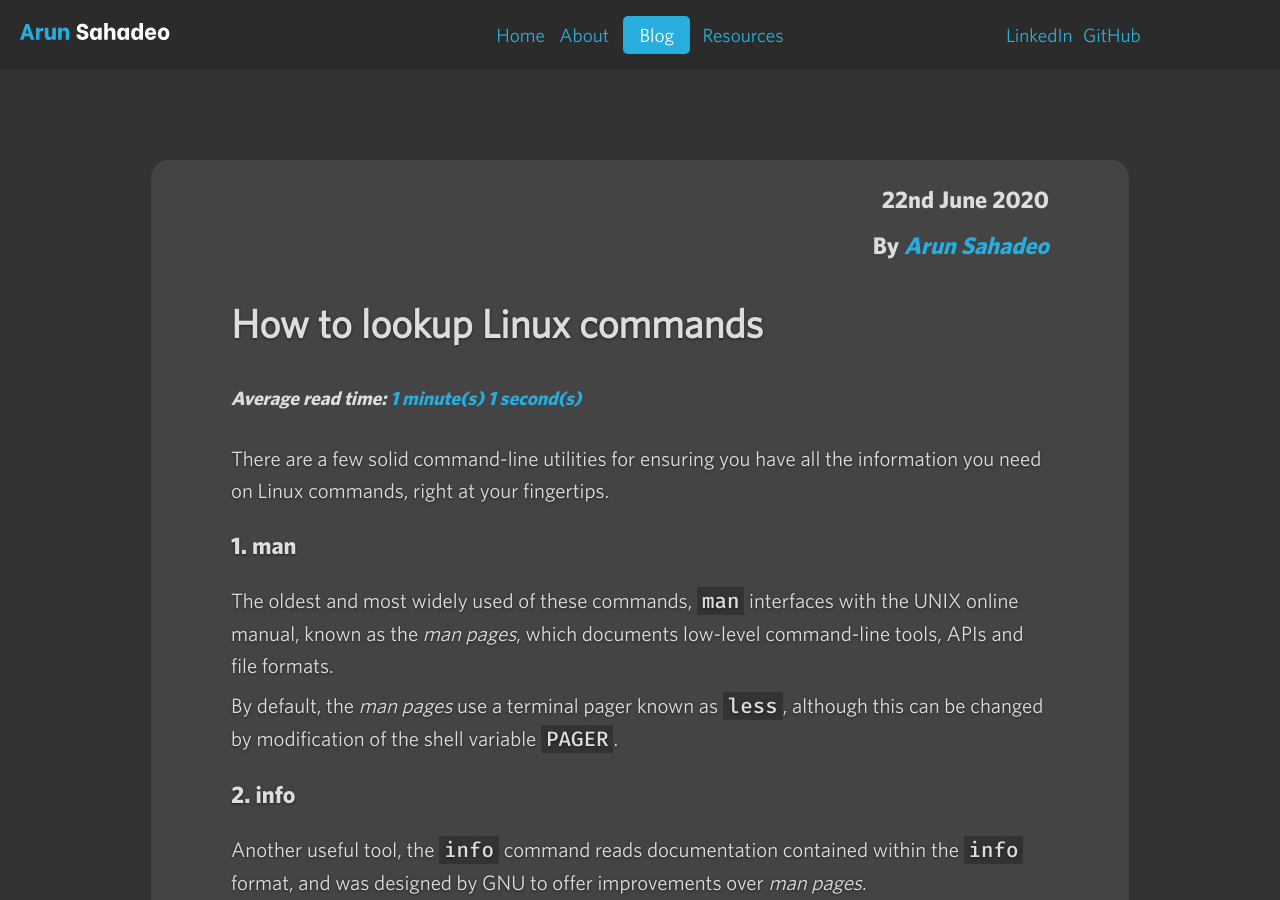
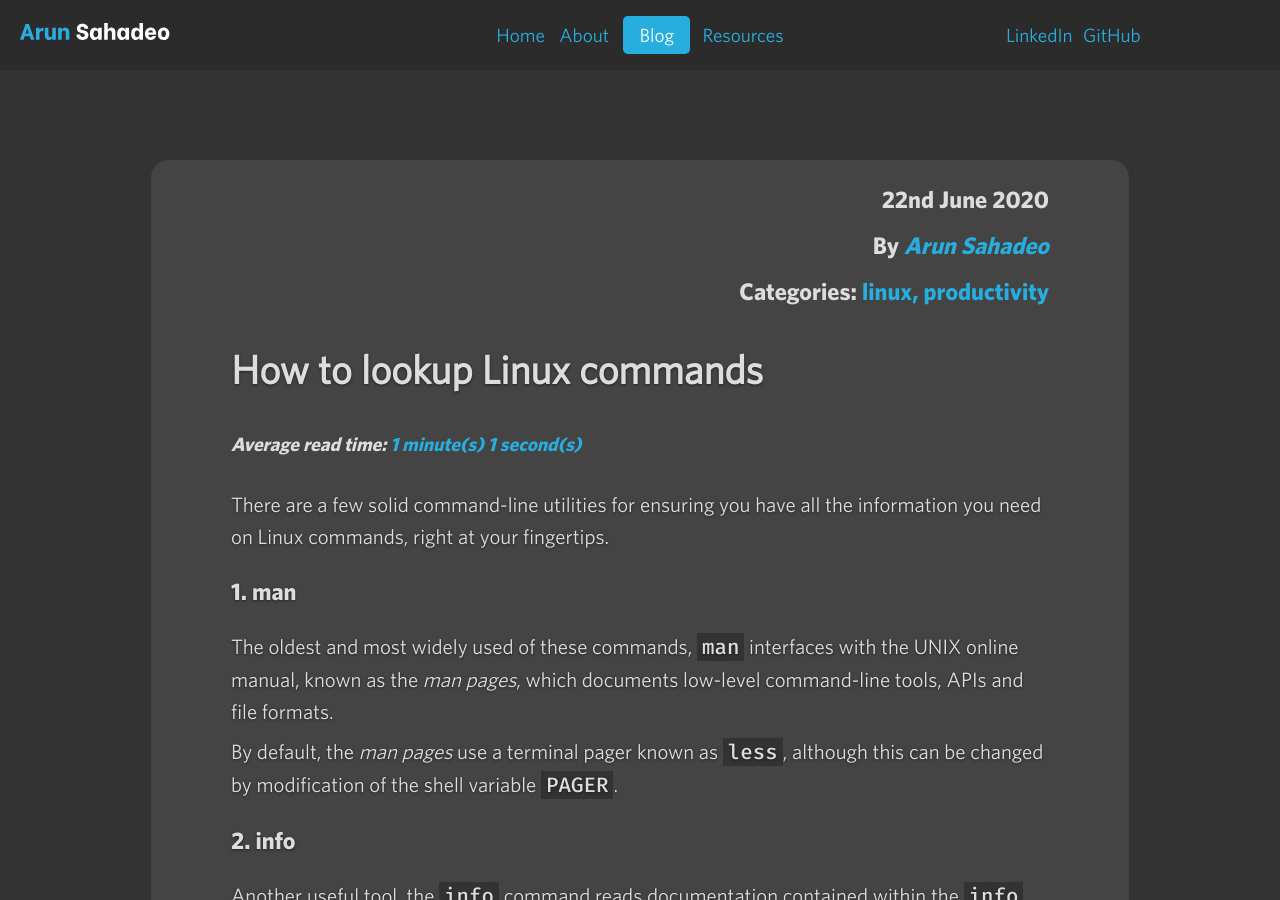
Before and after one commit to ArunSahadeo/ArunSahadeo.github.io, a Jekyll site: the page built from _posts/2020-06-22-how-to-lookup-commands.markdown, in a window 1280 px wide and 900 px high. Built offline with Jekyll 4.4.1, drawn with Linux system fonts in a browser that asks for light colours; some web fonts are replaced.

Commit message:
Link categories within articles

```diff
--- a/_layouts/article.html
+++ b/_layouts/article.html
@@ -60,6 +60,13 @@
                 <small class="postmeta whitney-bold">
                     By <em class="text-summer-sky-blue">{{ author }}</em>
                 </small>
+
+                {%- if page.categories -%}
+                <small class="postmeta whitney-bold">
+                    Categories: <span class="text-summer-sky-blue">{%- for category in page.categories -%}<a href="/category/{{- category -}}">{{ category }}</a>{% if forloop.rindex > 1 %}, {% endif %}{%- endfor -%}</span>
+                </small>
+                {%- endif -%}
+
                 <h1 class="article-title">
                     {{ page.title }}
                 </h1>
```
